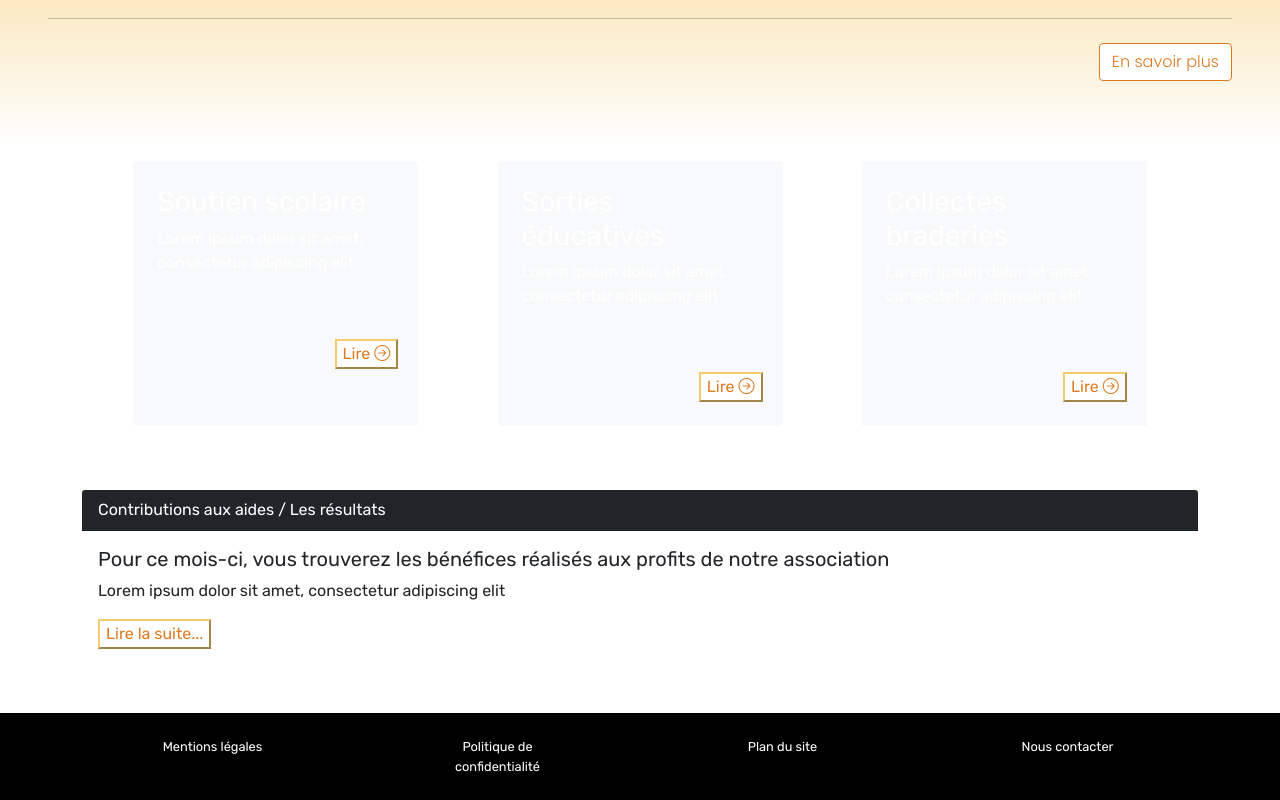
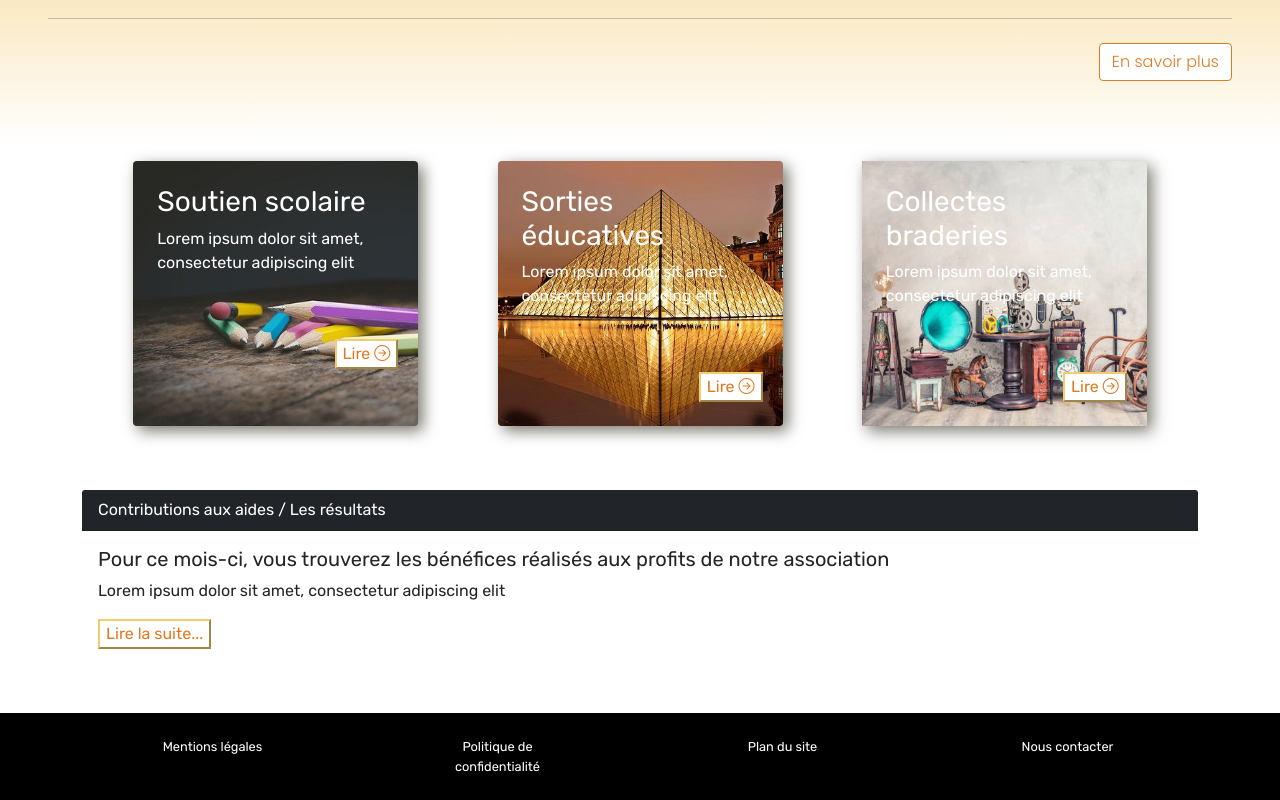
Before and after one commit to mgilbert82/SecoursPopulaire-HtmlCss, a plain HTML site: page nos-actions.html in a window 1280 px wide. Shown: the part 741-1541 px from the top of the page. Drawn offline with nearby package versions, Linux system fonts and the light colour scheme; a web font is replaced by a local one.

```diff
--- a/style.css
+++ b/style.css
@@ -185,3 +185,38 @@
     color: #F4CC70;
     transition: all ease-in-out 0.5ms;
 }
+
+/* Page nos actions */
+
+.actions_1 {
+    background-image: url('img/event/pencils.jpg');
+    background-size: cover;
+    box-shadow: 5px 5px 15px rgb(122, 120, 110);
+
+}
+
+
+.actions_2 {
+    background-image: url('img/event/louvre.jpg');
+    background-size: cover;
+    box-shadow: 5px 5px 15px rgb(122, 120, 110);
+}
+
+
+
+.actions_3 {
+    background-image: url('img/event/braderie2.jpeg');
+    background-size: cover;
+    box-shadow: 5px 5px 15px rgb(122, 120, 110);
+
+}
+
+#contribution {
+    background:linear-gradient(#FFFFFF, #F4CC70);
+}
+
+.support_1 {
+    background-image: url('img/event/benevole.jpg');
+    background-size: cover;
+    transition: all 1s;
+}
```
